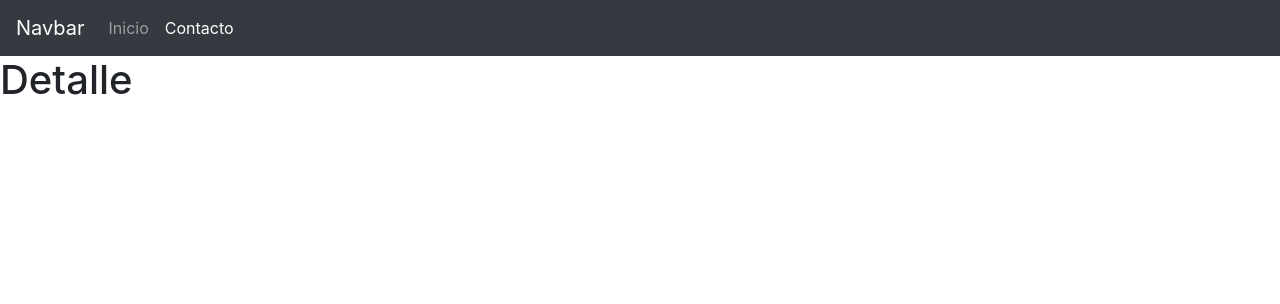
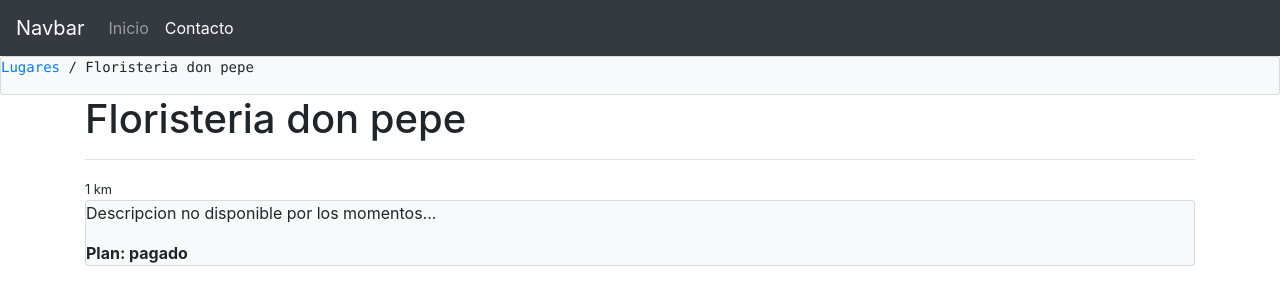
Before and after one commit to francves/curso-angular, an Angular app: page /detalle/1 in a window 1280 px wide. Shown: the top 304 px of the page. Built offline with nearby package versions, Linux system fonts and the light colour scheme; what @agm/core would draw is missing.

Commit message:
Vista de detalle del proyecto

```diff
--- a/src/app/detalle/detalle.component.html
+++ b/src/app/detalle/detalle.component.html
@@ -1 +1,15 @@
-<h1>Detalle</h1>
+<div class="card bg-light">
+	<pre><a routerLink="/lugares">Lugares</a> / {{lugar.nombre}}</pre>
+</div>
+<div class="container">
+	<h1>{{lugar.nombre}}</h1>
+	<hr />
+	<small>{{lugar.distancia}} km</small>
+	<br />
+	<div class="card bg-light">
+		<p>
+			{{lugar.descripcion}}
+		</p>
+		<b>Plan: {{lugar.plan}}</b>
+	</div>
+</div>
--- a/src/app/detalle/detalle.component.ts
+++ b/src/app/detalle/detalle.component.ts
@@ -8,11 +8,26 @@ import {ActivatedRoute} from "@angular/router";
   templateUrl: './detalle.component.html'
 })
 export class DetalleComponent {
+  lugares:any = [
+  {id: 1, plan: 'pagado', cercania: 1, distancia: 1, active: false, nombre: "Floristeria don pepe", descripcion: "Descripcion no disponible por los momentos..."},
+  {id: 2, plan: 'gratuito', cercania: 1, distancia: 1.8, active: true, nombre: "Pizzería mamma mía!", descripcion: "Descripcion no disponible por los momentos..."},
+  {id: 3, plan: 'gratuito', cercania: 2, distancia: 5, active: true, nombre: "Auto lavado carwash", descripcion: "Descripcion no disponible por los momentos..."},
+  {id: 4, plan: 'gratuito', cercania: 3, distancia: 10, active: false, nombre: "Heladería icecream", descripcion: "Descripcion no disponible por los momentos..."},
+  {id: 5, plan: 'pagado', cercania: 3, distancia: 35, active: true, nombre: "Zapatería el juanete", descripcion: "Descripcion no disponible por los momentos..."},
+  {id: 6, plan: 'gratuito', cercania: 3, distancia: 120, active: true, nombre: "Frutería my apple", descripcion: "Descripcion no disponible por los momentos..."}
+  ];
+  id = null;
+  lugar:any = {};
   constructor(private route: ActivatedRoute){
     console.log(this.route.snapshot.params['id']);
     console.log(this.route.snapshot.queryParams);
     console.log(this.route.snapshot.queryParams['action2']);
     console.log(this.route.snapshot.queryParams['referer']);
+    this.id = this.route.snapshot.params['id'];
+    this.lugar = this.buscarLugar();
+  }
+  buscarLugar(){
+    return this.lugares.filter((lugar) => { return lugar.id == this.id })[0] || null;
   }
 
 }
```
